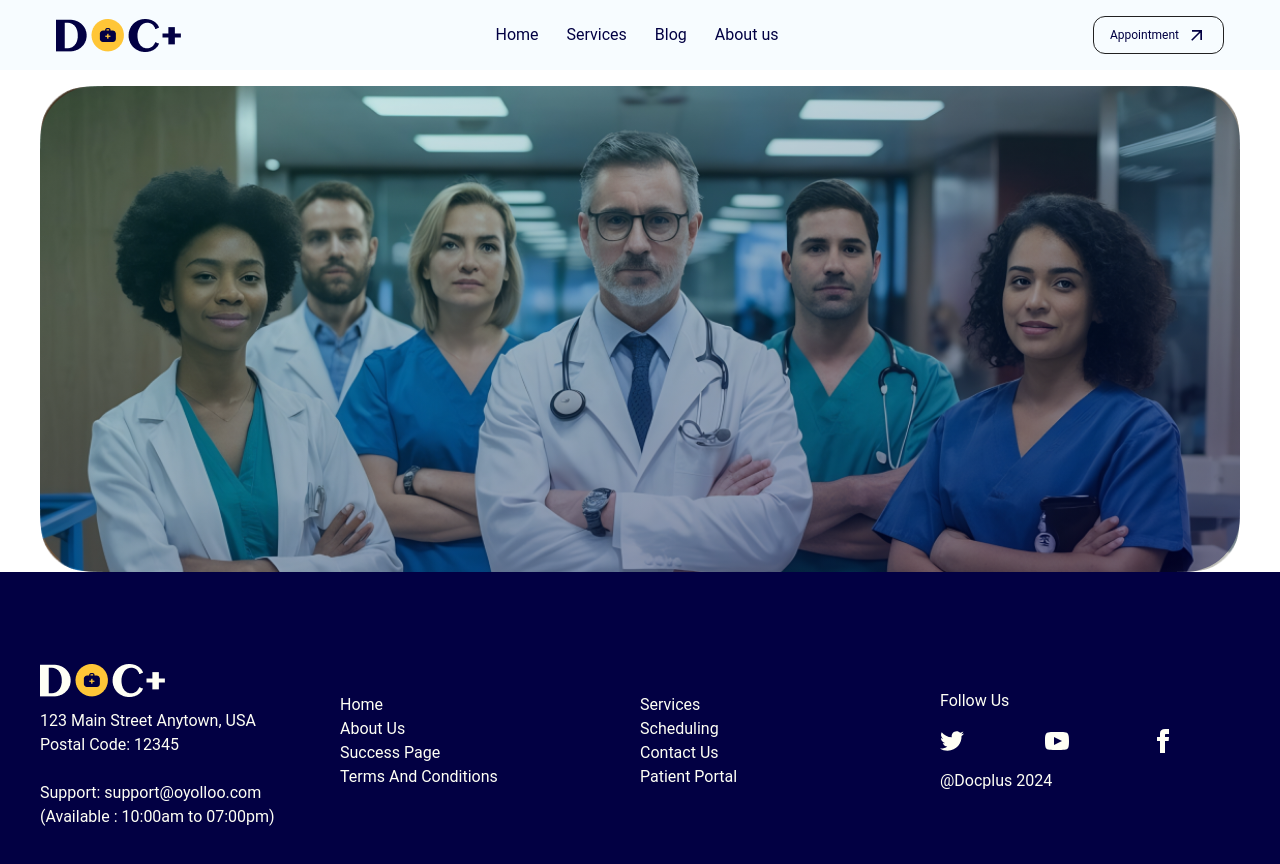
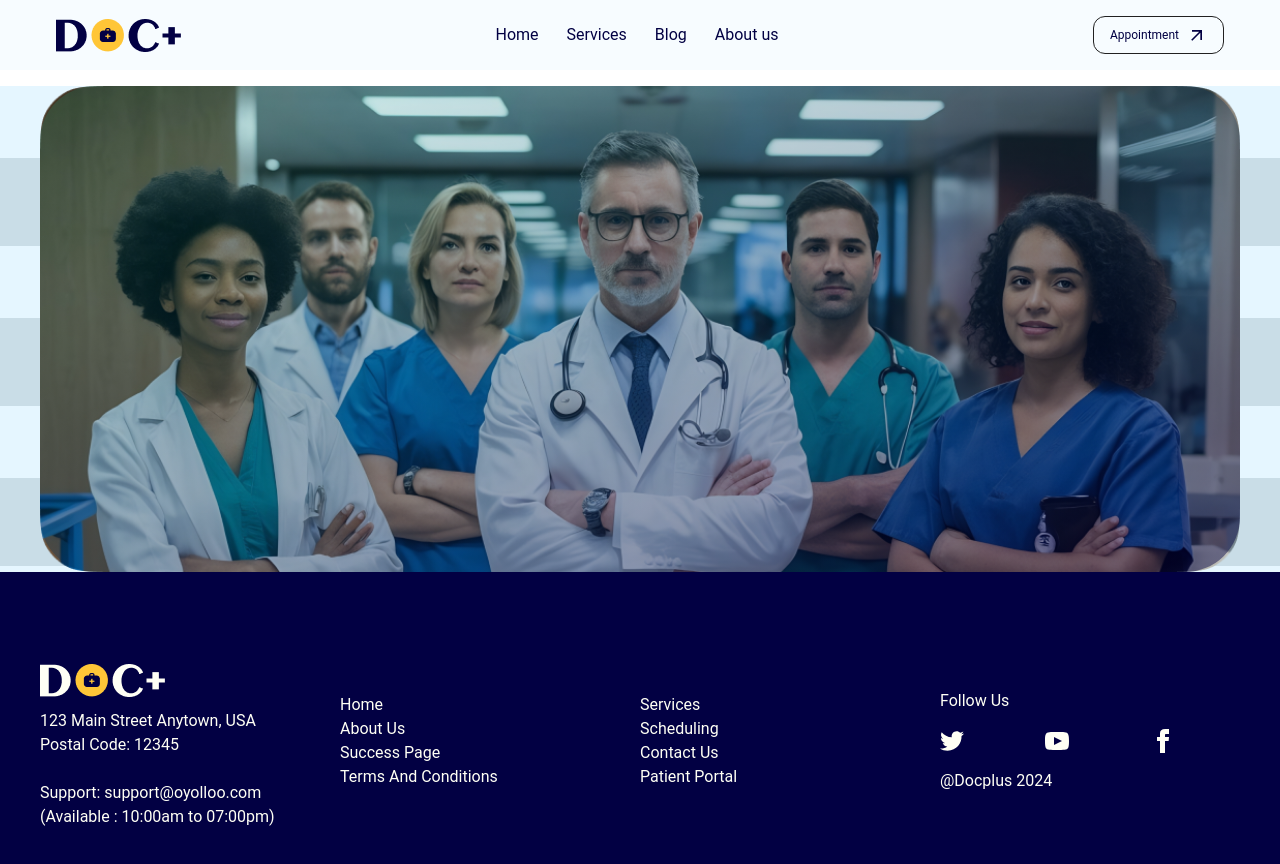
Before and after one commit to habib-153/code_Labs_Digital_task, a React (Vite) app: page / in a window 1280 px wide. Shown: the top 864 px of the page. Built offline with nearby package versions, Linux system fonts and the light colour scheme.

Commit message:
banner modifid

```diff
--- a/src/Component/Banner/Banner.jsx
+++ b/src/Component/Banner/Banner.jsx
@@ -2,13 +2,20 @@ import bannerImg from "../../assets/Rectangle 5.png";
 
 const Banner = () => {
   return (
-    <>
+    <div
+      className="relative -z-20"
+      style={{
+        backgroundColor: "#e1f5ff5b",
+        backgroundImage: "linear-gradient(#E5F6FF 45%, #C9DDE7 40%)",
+        backgroundSize: "150px 160px",
+      }}
+    >
       <div className="max-w-[1200px] mx-auto">
         <div className="bg-gradient-to-br from-[#00c19e2a] to-[#02004378] z-10 rounded-[55px] mt-4">
           <img src={bannerImg} alt="" className="w-full relative -z-10" />
         </div>
       </div>
-    </>
+    </div>
   );
 };
 
--- a/src/Component/Footer/Footer.jsx
+++ b/src/Component/Footer/Footer.jsx
@@ -18,16 +18,16 @@ const Footer = () => {
           </p>
         </aside>
         <nav className="flex flex-col">
-          <a className="link link-hover">Home</a>
-          <a className="link link-hover">About Us</a>
-          <a className="link link-hover">Success Page</a>
-          <a className="link link-hover">Terms And Conditions</a>
+          <a href="" className="link link-hover">Home</a>
+          <a href="" className="link link-hover">About Us</a>
+          <a href="" className="link link-hover">Success Page</a>
+          <a href="" className="link link-hover">Terms And Conditions</a>
         </nav>
         <nav className="flex flex-col">
-          <a className="link link-hover">Services</a>
-          <a className="link link-hover">Scheduling</a>
-          <a className="link link-hover">Contact Us</a>
-          <a className="link link-hover">Patient Portal</a>
+          <a href="" className="link link-hover">Services</a>
+          <a href="" className="link link-hover">Scheduling</a>
+          <a href="" className="link link-hover">Contact Us</a>
+          <a href="" className="link link-hover">Patient Portal</a>
         </nav>
         <nav className="space-y-4">
           <p>Follow Us</p>
```
